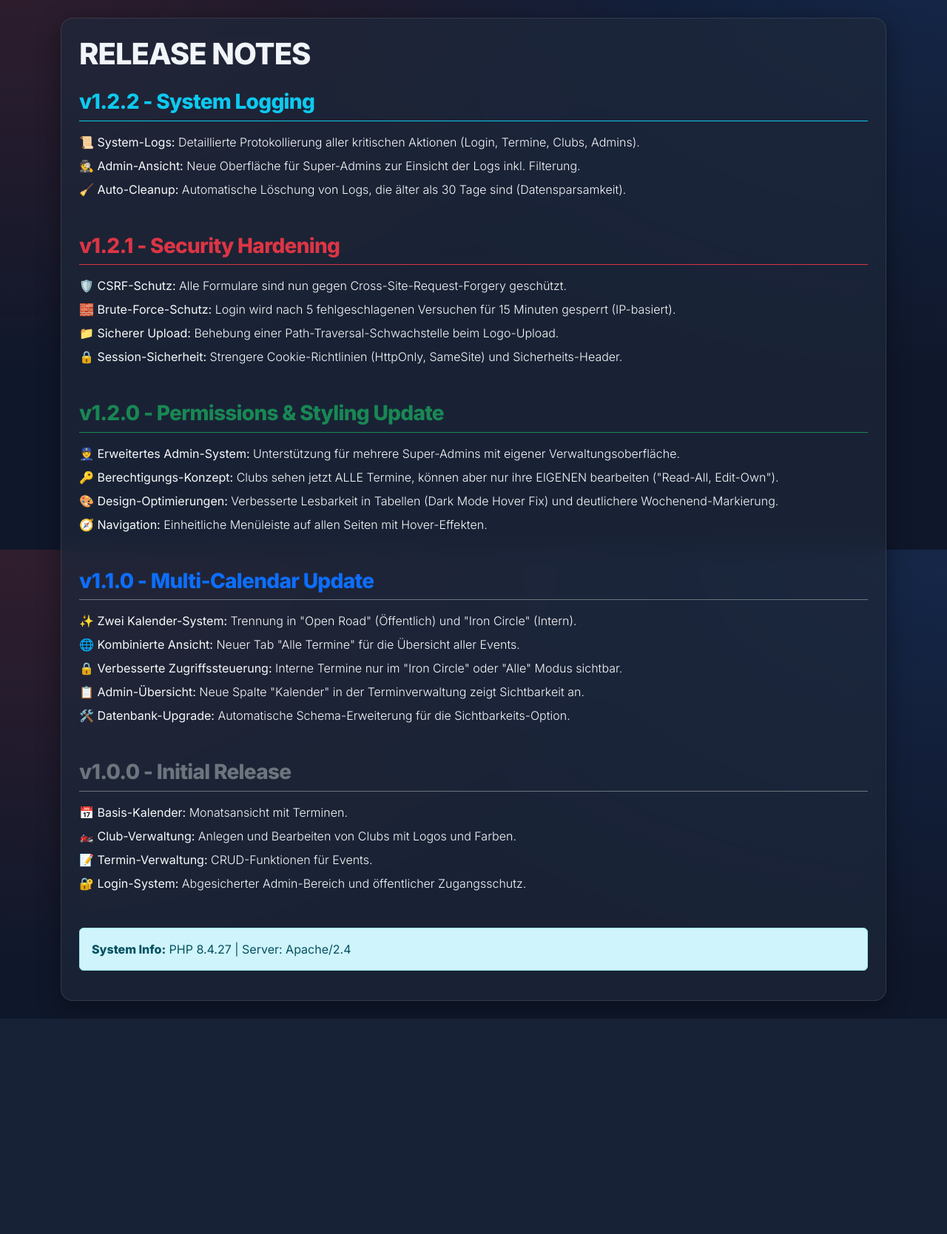
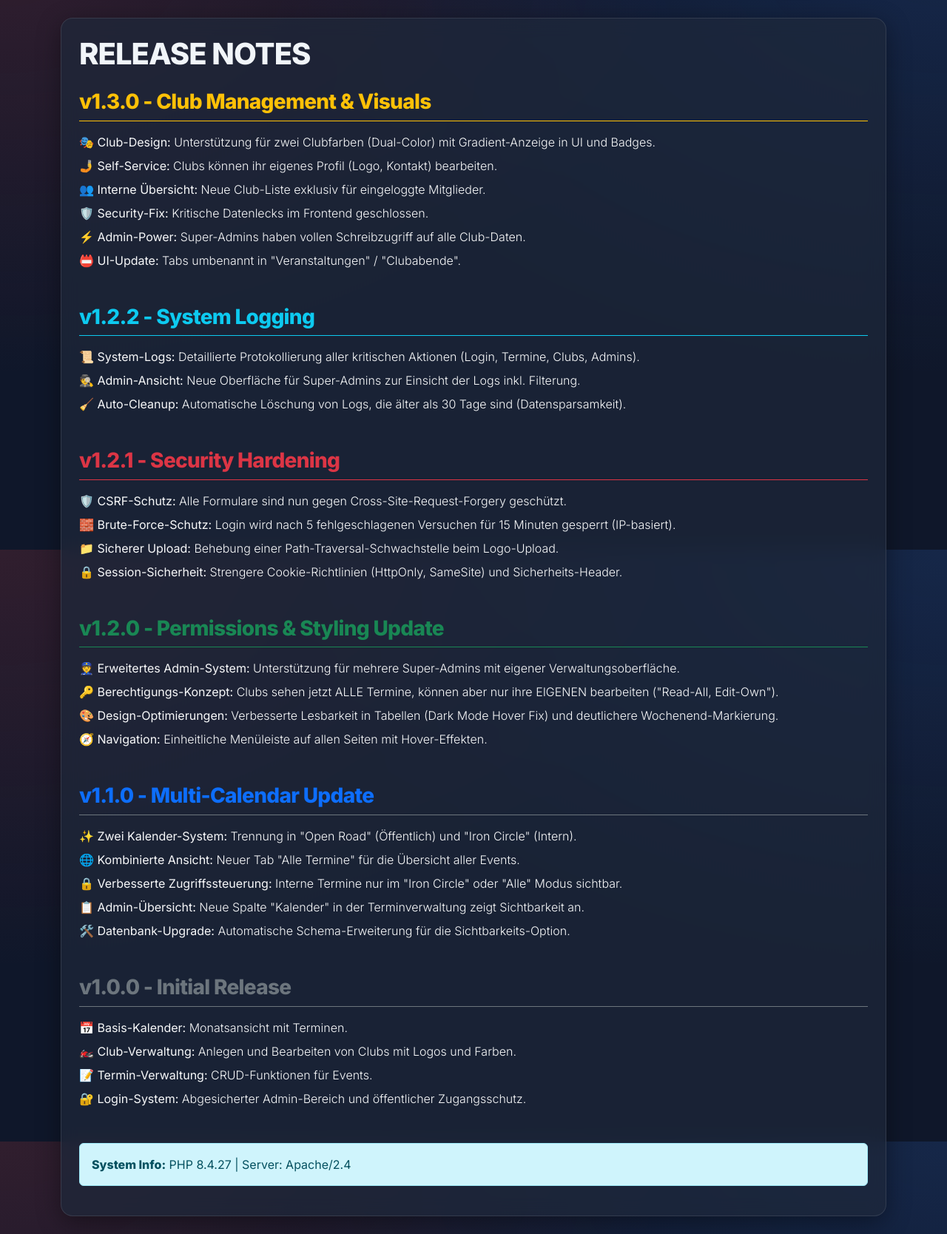
Before and after one commit to MGCODEdev/mctime, a PHP site: page /info.php in a window 1280 px wide. Shown: the part 57-1725 px from the top of the page at 74% size. Before the commit the page ends 1434 px from the top, so only its background shows below. Run offline with PHP 8.4, Linux system fonts and the light colour scheme.

Commit message:
Docs: Update info.php with v1.3.0 Release Notes

```diff
--- a/info.php
+++ b/info.php
@@ -20,6 +20,24 @@ $is_super_admin = is_super_admin();
     <div class="container">
         <div class="glass-card mb-4 p-4">
             <h1 class="text-uppercase fw-bold mb-4">Release Notes</h1>
+
+            <div class="mb-5">
+                <h3 class="text-warning border-bottom border-warning pb-2 mb-3">v1.3.0 - Club Management & Visuals</h3>
+                <ul class="list-unstyled text-light fw-light">
+                    <li class="mb-2">🎭 <strong>Club-Design:</strong> Unterstützung für zwei Clubfarben (Dual-Color) mit
+                        Gradient-Anzeige in UI und Badges.</li>
+                    <li class="mb-2">🤳 <strong>Self-Service:</strong> Clubs können ihr eigenes Profil (Logo, Kontakt)
+                        bearbeiten.</li>
+                    <li class="mb-2">👥 <strong>Interne Übersicht:</strong> Neue Club-Liste exklusiv für eingeloggte
+                        Mitglieder.</li>
+                    <li class="mb-2">🛡️ <strong>Security-Fix:</strong> Kritische Datenlecks im Frontend geschlossen.
+                    </li>
+                    <li class="mb-2">⚡ <strong>Admin-Power:</strong> Super-Admins haben vollen Schreibzugriff auf alle
+                        Club-Daten.</li>
+                    <li class="mb-2">📛 <strong>UI-Update:</strong> Tabs umbenannt in "Veranstaltungen" / "Clubabende".
+                    </li>
+                </ul>
+            </div>
 
             <div class="mb-5">
                 <h3 class="text-info border-bottom border-info pb-2 mb-3">v1.2.2 - System Logging</h3>
```
